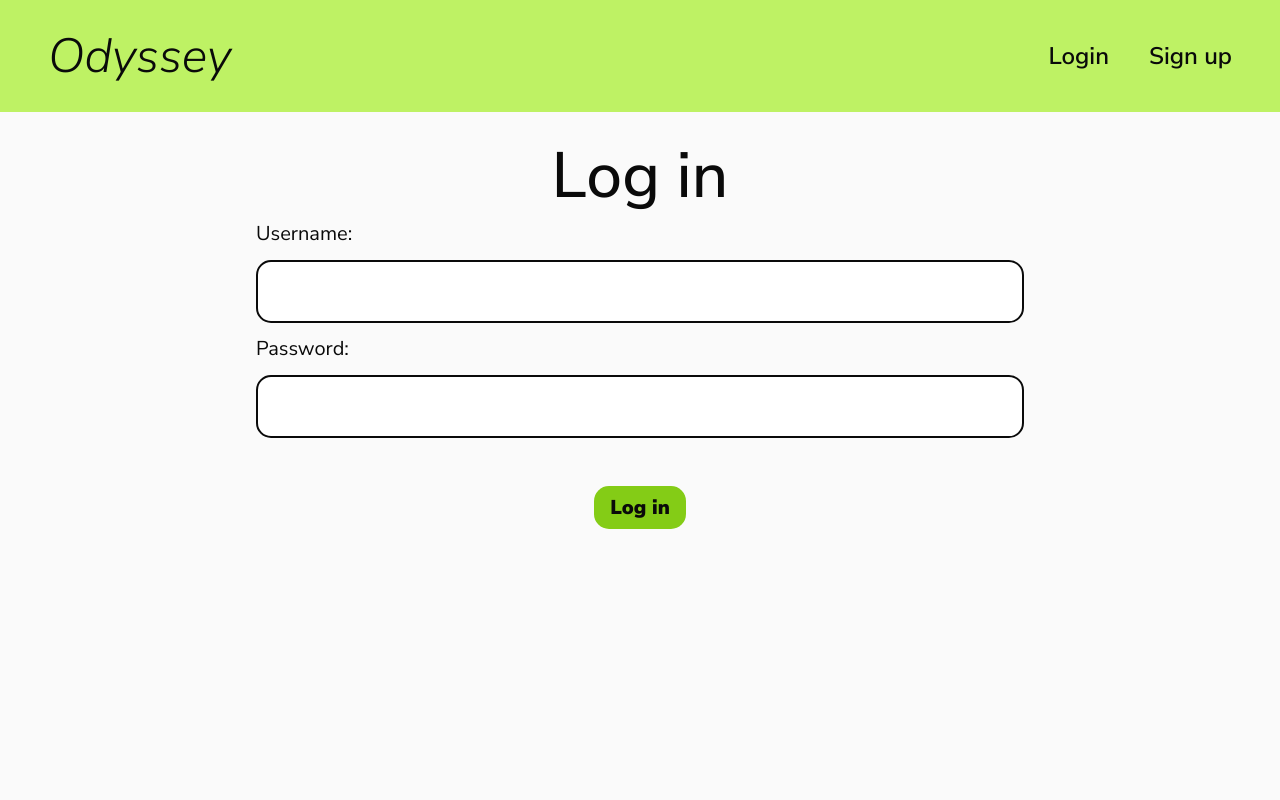
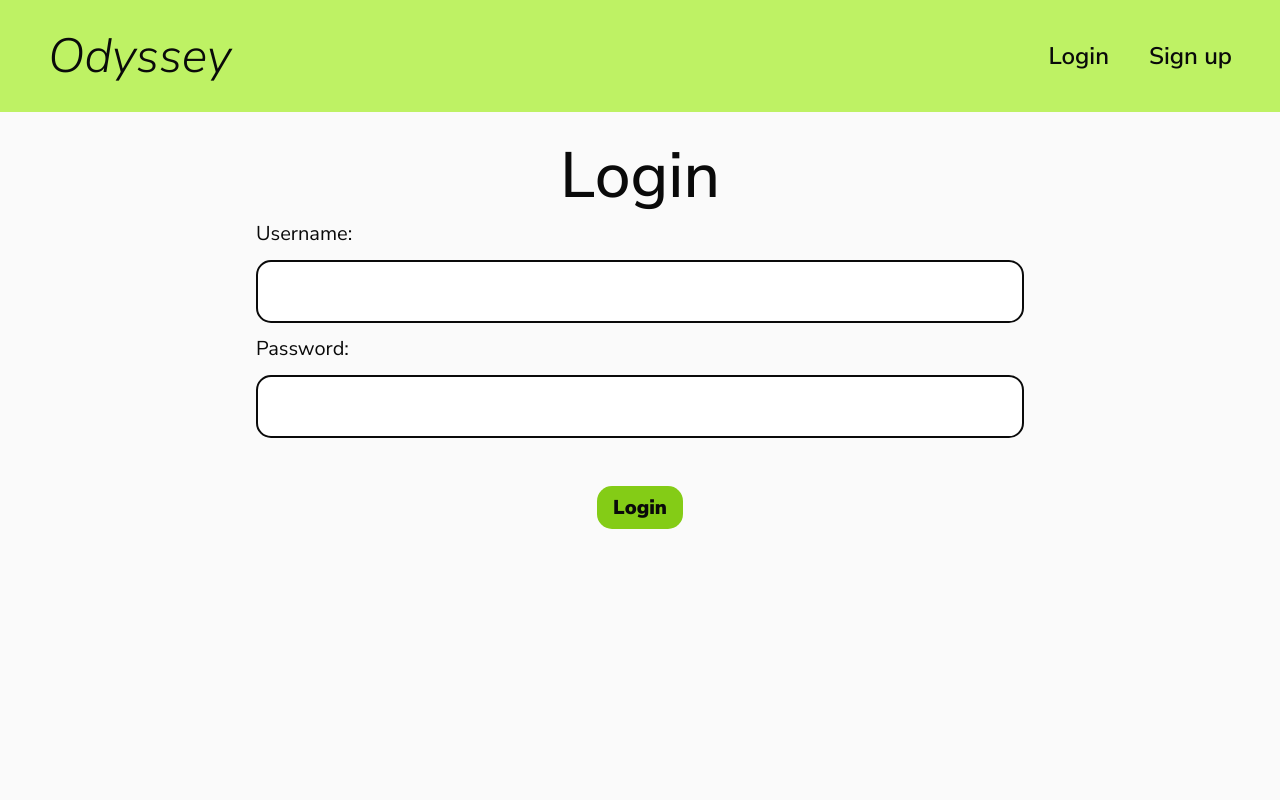
Before and after one commit to eduardoVela2022/odyssey, a React (Vite) app in the folder client/: page / in a window 1280 px wide. Shown: the top 800 px of the page. Built offline with nearby package versions, Linux system fonts and the light colour scheme.

Commit message:
Fixed grammar mistake.

```diff
--- a/client/src/pages/LoginPage.jsx
+++ b/client/src/pages/LoginPage.jsx
@@ -32,7 +32,7 @@ function LoginPage() {
 
       <main className="main-container">
         <form className="form-container">
-          <FormTitle title="Log in" />
+          <FormTitle title="Login" />
 
           <FormInputField
             label="Username:"
@@ -48,7 +48,7 @@ function LoginPage() {
             type="password"
           />
 
-          <Button text="Log in" onClick={handleSubmit} type="submit" />
+          <Button text="Login" onClick={handleSubmit} type="submit" />
         </form>
       </main>
     </>
```
